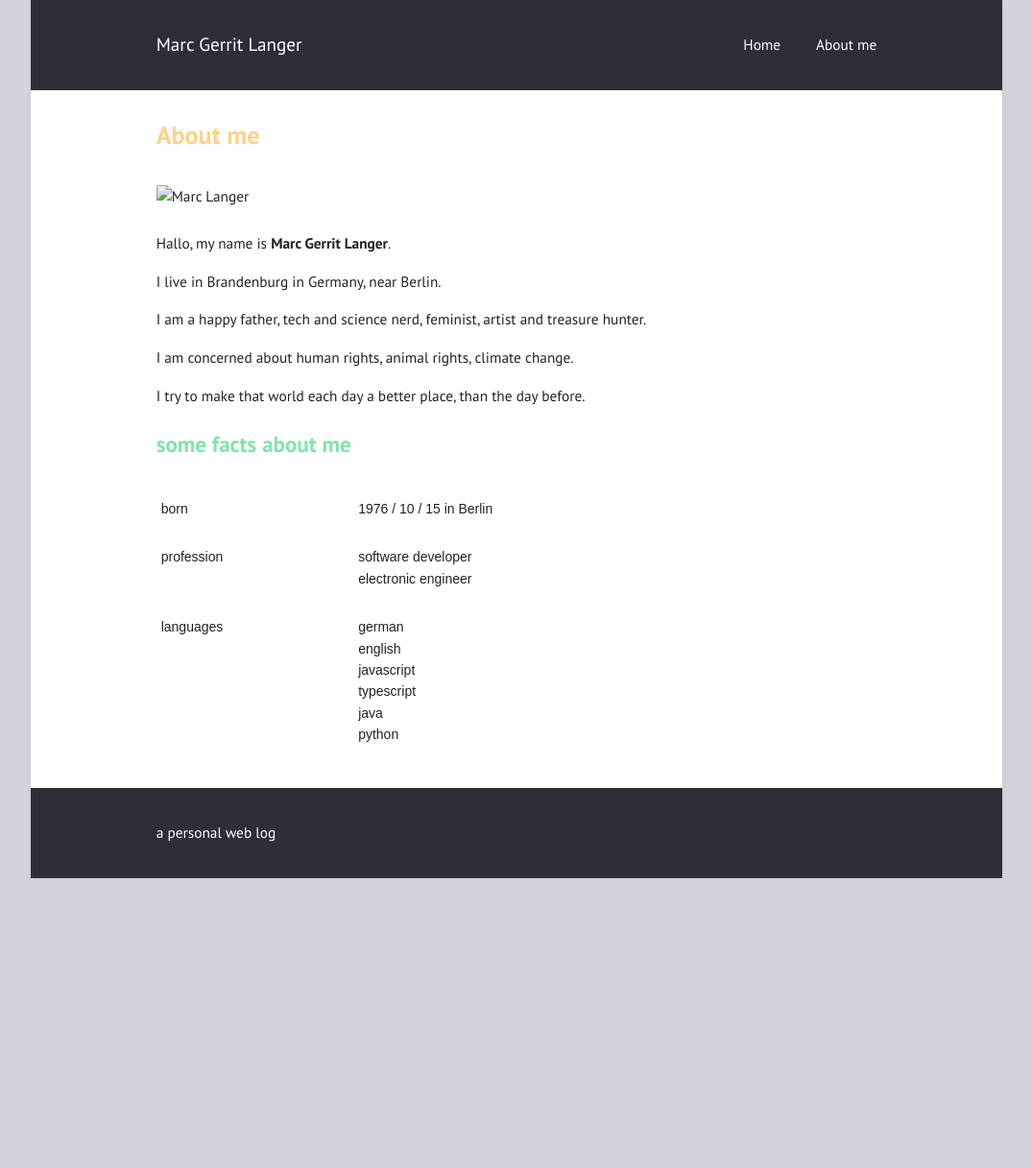
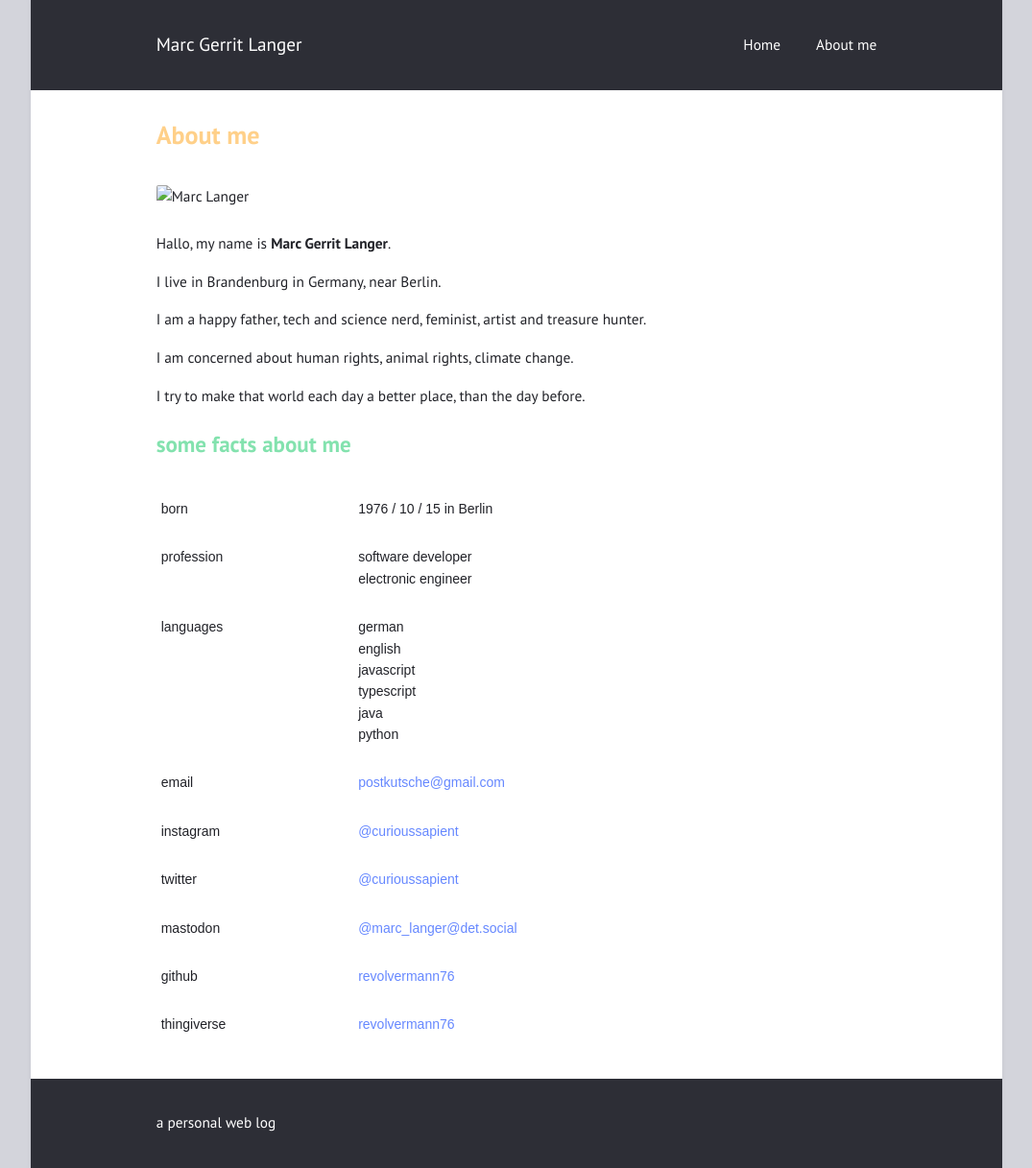
Before and after one commit to revolvermann76/revolvermann76.github.io, a Jekyll site: the page built from about.md, in a window 1280 px wide. Shown: the whole page at 96% size, without its empty margins (102-1177 px from the left). Built offline with Jekyll 4.4.1, drawn with Linux system fonts in a browser that asks for light colours; before the commit the page ends 915 px from its top, so only the background shows below that.

Commit message:
vault backup: 2022-11-09 15:41:03

```diff
--- a/about.md
+++ b/about.md
@@ -55,4 +55,22 @@ I try to make that world each day a better place, than the day before.
 	<tr>
 		<td>languages</td><td>german<br/>english<br/>javascript<br/>typescript<br/>java<br/>python</td>
 	</tr>
+	<tr>
+		<td>email</td><td><a href="mailto:postkutsche@gmail.com">postkutsche@gmail.com</a></td>
+	</tr>
+	<tr>
+		<td>instagram</td><td><a href="https://www.instagram.com/curioussapient/">@curioussapient</a></td>
+	</tr>
+	<tr>
+		<td>twitter</td><td><a href="https://www.instagram.com/curioussapient/">@curioussapient</a></td>
+	</tr>
+	<tr>
+		<td>mastodon</td><td><a href="https://det.social/web/@marc_langer">@marc_langer@det.social</a></td>
+	</tr>
+	<tr>
+		<td>github</td><td><a href="https://github.com/revolvermann76">revolvermann76</a></td>
+	</tr>
+	<tr>
+		<td>thingiverse</td><td><a href="https://www.thingiverse.com/revolvermann76/">revolvermann76</a></td>
+	</tr>
 </table>
```
